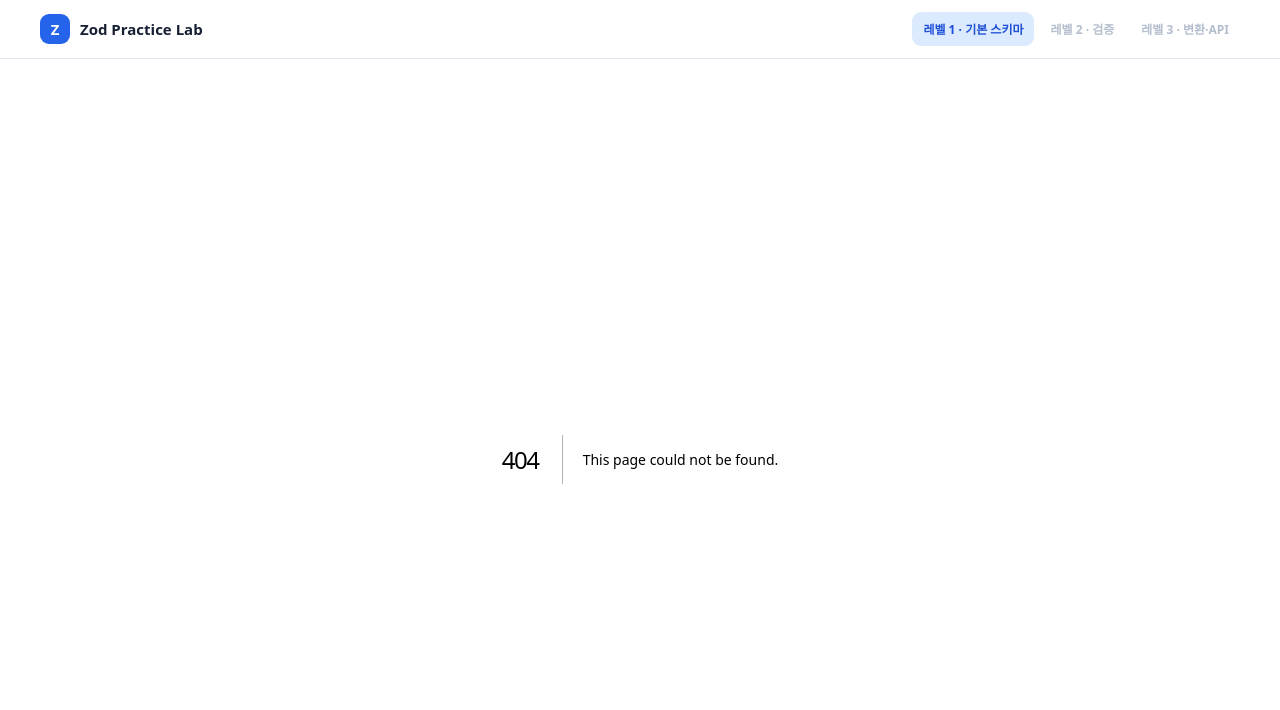
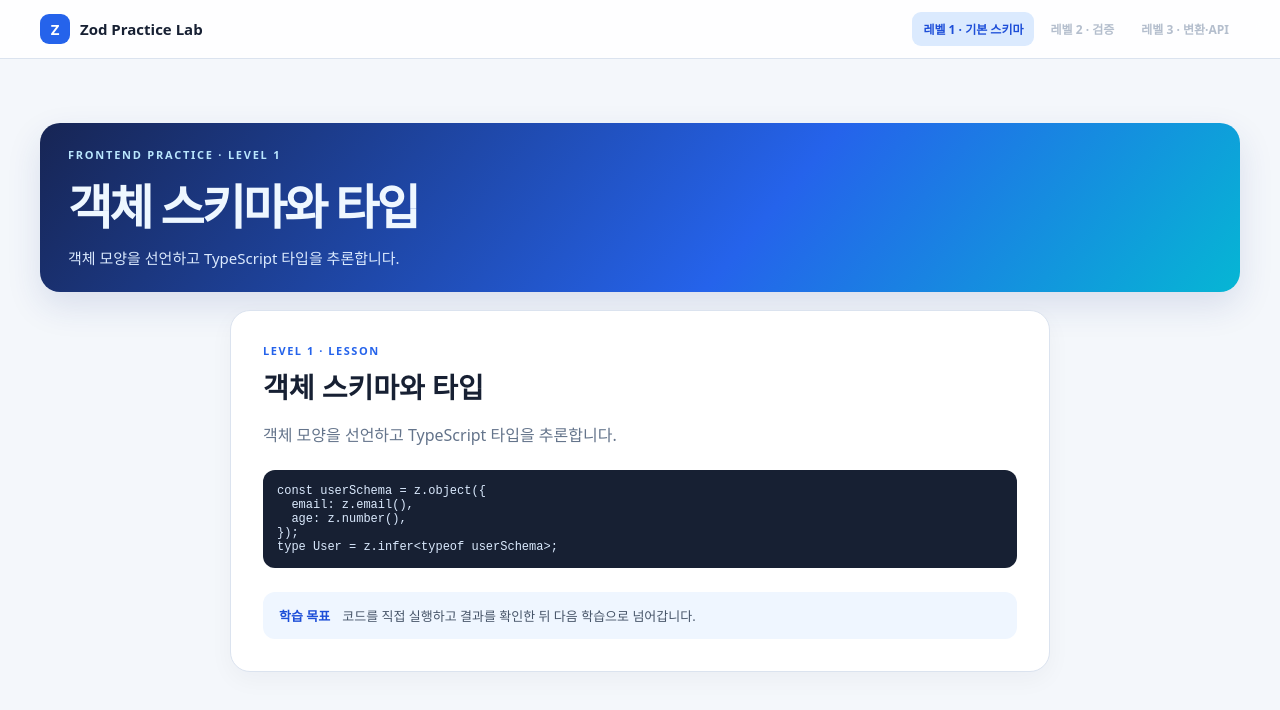
Before and after one commit to dota-pilot1/sample-pkt-project, a Next.js app in the folder prac-front/prac-zod/: page /level-1/object in a window 1280 px wide. Before the commit this address had no page. Shown: the top 710 px of the page. Built offline with nearby package versions, Linux system fonts and the light colour scheme.

Commit message:
feat(front): split zod level one lessons

```diff
--- a/prac-front/prac-zod/src/app/globals.css
+++ b/prac-front/prac-zod/src/app/globals.css
@@ -10,6 +10,8 @@ nav { display: flex; gap: 5px; align-items: center; overflow-x: auto; } .nav-lin
 .eyebrow { margin: 0 0 7px; color: #bae6fd; font-size: 11px; font-weight: 800; letter-spacing: .16em; }
 h1 { margin: 0; font-size: clamp(30px, 5vw, 48px); letter-spacing: -.06em; }
 .hero p:last-child { margin: 8px 0 0; color: #dbeafe; font-size: 15px; }
+.level-placeholder { min-height: 430px; display: grid; place-content: center; justify-items: center; gap: 12px; padding: 40px; border: 1px solid #dbe3ef; border-radius: 20px; background: #fff; text-align: center; box-shadow: 0 8px 24px #1720330a; }
+.level-placeholder .eyebrow { margin: 0; color: #2563eb; } .level-placeholder h1 { margin: 0; font-size: clamp(36px, 6vw, 60px); } .level-placeholder p { max-width: 520px; margin: 0; color: #64748b; } .level-placeholder span { margin-top: 10px; border-radius: 999px; padding: 8px 14px; color: #1d4ed8; background: #dbeafe; font-size: 12px; font-weight: 900; }
 .grid { display: grid; grid-template-columns: repeat(3, 1fr); gap: 18px; margin-top: 18px; }
 .card { min-height: 360px; padding: 24px; border: 1px solid #dbe3ef; border-radius: 20px; background: #fff; box-shadow: 0 8px 24px #1720330a; }
 .card-title { display: flex; gap: 12px; align-items: flex-start; margin-bottom: 24px; }
@@ -21,4 +23,6 @@ h2 { margin: 0; font-size: 20px; } .card-title p { margin: 5px 0 0; color: #6474
 button { margin-top: 4px; border: 0; border-radius: 10px; padding: 12px; color: white; background: #2563eb; font: inherit; font-weight: 800; cursor: pointer; } button:hover { background: #1d4ed8; }
 .empty { color: #94a3b8; } .success, .errors { display: grid; gap: 10px; margin: 0; padding-left: 20px; font-size: 13px; } .success { color: #047857; } .errors { color: #dc2626; } pre { overflow: auto; margin-top: 22px; padding: 14px; border-radius: 12px; color: #dbeafe; background: #172033; font-size: 12px; }
 footer { margin-top: 18px; padding: 17px 20px; border-radius: 14px; color: #475569; background: #e0f2fe; font-size: 13px; } footer span { margin-right: 10px; color: #0369a1; font-weight: 900; }
+.topic-nav { display: flex; align-items: center; gap: 8px; margin-top: 18px; padding: 12px; border: 1px solid #dbe3ef; border-radius: 14px; background: #fff; } .topic-nav span { margin-right: auto; color: #64748b; font-size: 12px; font-weight: 900; } .topic-nav a { border-radius: 8px; padding: 8px 10px; color: #1d4ed8; background: #eff6ff; font-size: 12px; font-weight: 800; text-decoration: none; } .topic-nav a:hover { background: #dbeafe; }
+.lesson-card { max-width: 820px; margin: 18px auto 0; padding: 32px; border: 1px solid #dbe3ef; border-radius: 20px; background: #fff; box-shadow: 0 8px 24px #1720330a; } .lesson-label { margin: 0 0 8px; color: #2563eb; font-size: 11px; font-weight: 900; letter-spacing: .14em; } .lesson-card h2 { font-size: 28px; } .lesson-card > p:not(.lesson-label) { color: #64748b; } .lesson-card pre { margin: 24px 0; } .lesson-note { display: flex; gap: 12px; padding: 14px 16px; border-radius: 12px; background: #eff6ff; font-size: 13px; } .lesson-note b { color: #1d4ed8; white-space: nowrap; } .lesson-note span { color: #475569; }
 @media (max-width: 850px) { .header-inner { align-items: flex-start; flex-direction: column; gap: 10px; } .grid { grid-template-columns: 1fr; } .card { min-height: auto; } .shell { padding-top: 28px; } }
--- /dev/null
+++ b/prac-front/prac-zod/src/app/level-1/object/page.tsx
@@ -0,0 +1,5 @@
+import Level1TopicPage from "../../../components/Level1TopicPage";
+
+export default function ObjectSchemaPage() {
+  return <Level1TopicPage topic="object" />;
+}
--- /dev/null
+++ b/prac-front/prac-zod/src/app/level-1/page.tsx
@@ -0,0 +1 @@
+export { default } from "../page";
--- /dev/null
+++ b/prac-front/prac-zod/src/app/level-1/safe-parse/page.tsx
@@ -0,0 +1,5 @@
+import Level1TopicPage from "../../../components/Level1TopicPage";
+
+export default function SafeParsePage() {
+  return <Level1TopicPage topic="safe-parse" />;
+}
--- /dev/null
+++ b/prac-front/prac-zod/src/app/level-1/schema/page.tsx
@@ -0,0 +1,5 @@
+import Level1TopicPage from "../../../components/Level1TopicPage";
+
+export default function SchemaPage() {
+  return <Level1TopicPage topic="schema" />;
+}
--- a/prac-front/prac-zod/src/app/page.tsx
+++ b/prac-front/prac-zod/src/app/page.tsx
@@ -1,5 +1,6 @@
 "use client";
 
+import Link from "next/link";
 import { useState } from "react";
 import { z } from "zod";
 
@@ -50,6 +51,7 @@ export default function HomePage() {
       </div></article>
       <article className="card result-card"><div className="card-title"><span>03</span><div><h2>검증 결과</h2><p>성공 데이터와 issues를 비교합니다.</p></div></div>{result.length === 0 ? <p className="empty">값을 입력하고 검증을 실행하세요.</p> : <ul className={parsed ? "success" : "errors"}>{result.map((item) => <li key={item}>{item}</li>)}</ul>}{parsed && <pre>{JSON.stringify(parsed, null, 2)}</pre>}</article>
     </section>
+    <nav className="topic-nav" aria-label="Level 1 학습 주제"><span>Level 1 학습 주제</span><Link href="/level-1/schema">기본 스키마</Link><Link href="/level-1/safe-parse">safeParse와 issues</Link><Link href="/level-1/object">객체 스키마와 타입</Link></nav>
     <footer><span>다음 단계</span> API 응답 검증 → transform / preprocess → React Hook Form resolver</footer>
   </main>;
 }
--- /dev/null
+++ b/prac-front/prac-zod/src/components/Level1TopicPage.tsx
@@ -0,0 +1,12 @@
+type Topic = "schema" | "safe-parse" | "object";
+
+const topics = {
+  schema: { label: "기본 스키마", description: "string, number, email 같은 기본 스키마를 선언합니다.", code: `const emailSchema = z.email();\nconst ageSchema = z.number().int().min(14);` },
+  "safe-parse": { label: "safeParse와 issues", description: "예외를 던지지 않고 성공·실패 결과를 값으로 분기합니다.", code: `const result = emailSchema.safeParse(input);\nif (!result.success) console.log(result.error.issues);` },
+  object: { label: "객체 스키마와 타입", description: "객체 모양을 선언하고 TypeScript 타입을 추론합니다.", code: `const userSchema = z.object({\n  email: z.email(),\n  age: z.number(),\n});\ntype User = z.infer<typeof userSchema>;` },
+} as const;
+
+export default function Level1TopicPage({ topic }: { topic: Topic }) {
+  const current = topics[topic];
+  return <main className="shell"><header className="hero compact-hero"><p className="eyebrow">FRONTEND PRACTICE · LEVEL 1</p><h1>{current.label}</h1><p>{current.description}</p></header><section className="lesson-card"><p className="lesson-label">LEVEL 1 · LESSON</p><h2>{current.label}</h2><p>{current.description}</p><pre>{current.code}</pre><div className="lesson-note"><b>학습 목표</b><span>코드를 직접 실행하고 결과를 확인한 뒤 다음 학습으로 넘어갑니다.</span></div></section></main>;
+}
```
